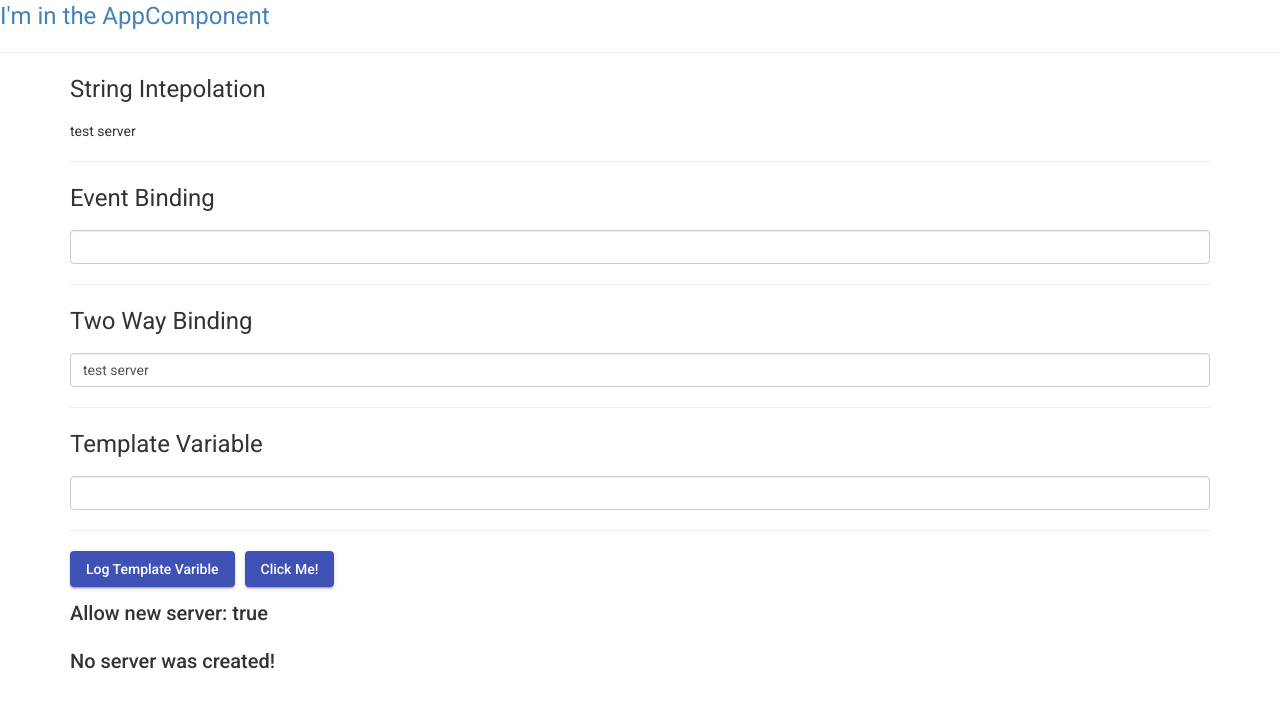
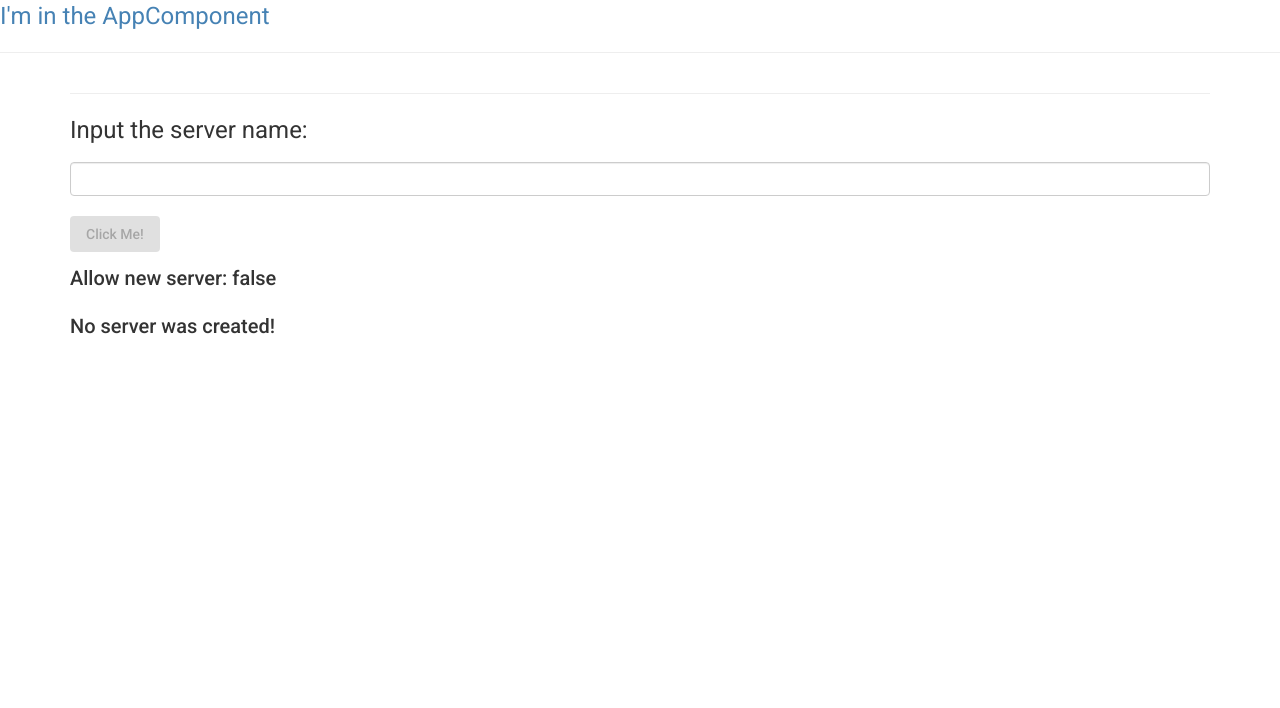
Before and after one commit to seaboyz/angular, an Angular app: page / in a window 1280 px wide. Shown: the top 708 px of the page. Built offline with nearby package versions, Linux system fonts and the light colour scheme.

Commit message:
Add ngIf

```diff
--- a/src/app/servers/servers.component.html
+++ b/src/app/servers/servers.component.html
@@ -1,42 +1,23 @@
 <div class="container">
-    <!-- string intepolation -->
-    <h1>String Intepolation</h1>
-    <p>{{serverName}}</p>
+
+    <h1 *ngIf="serverIsCreated">
+        The Server Name is: {{serverName}}
+    </h1>
+
     <hr>
-    <!-- event binding -->
-    <h1>Event Binding</h1>
+
+    <h1>Input the server name:</h1>
     <input
         type="text"
         class="form-control"
         (input)="onUpdateServerName($event)"
     >
-    <hr>
-    <!-- two way binding -->
-    <h1>Two Way Binding</h1>
-    <input
-        type="text"
-        class="form-control"
-        [(ngModel)]="serverName"
-    >
-    <hr>
-    <!-- template variables -->
-    <h1>Template Variable</h1>
-    <input
-        #templateVariable
-        type="text"
-        class="form-control"
-    >
-    <hr>
+
+    <br>
     <button
         mat-raised-button
         color="primary"
-        [disabled]="!allowNewServer"
-        (click)="logTemplateVarible(templateVariable)"
-    >Log Template Varible</button>
-    <button
-        mat-raised-button
-        color="primary"
-        [disabled]="!allowNewServer"
+        [disabled]="serverName.length===0"
         (click)="onCreateServer()"
     >Click Me!</button>
     <h2>Allow new server: {{allowNewServer}}</h2>
--- a/src/app/servers/servers.component.ts
+++ b/src/app/servers/servers.component.ts
@@ -9,7 +9,8 @@ export class ServersComponent implements OnInit
 {
   allowNewServer = false;
   serverCreationStatus = "No server was created!";
-  serverName = "test server";
+  serverName = "";
+  serverIsCreated = false;
 
   constructor()
   {
@@ -18,14 +19,11 @@ export class ServersComponent implements OnInit
 
   ngOnInit(): void
   {
-    setTimeout(
-      () => this.allowNewServer = true,
-      2000);
   }
 
   onCreateServer()
   {
-    this.serverCreationStatus = "Server was created!"
+    this.serverIsCreated = true;
   }
 
   onUpdateServerName(event: Event)
@@ -34,10 +32,4 @@ export class ServersComponent implements OnInit
     this.serverName = target.value;
   }
 
-  logTemplateVarible(value)
-  {
-    console.log(value)
-
-  }
-
 }
```
Also changed, not shown: images/directives/Screen Shot 2022-05-19 at 3.27.47 PM.png (added), 1 other file (tests, documents, lock files or other folders).
